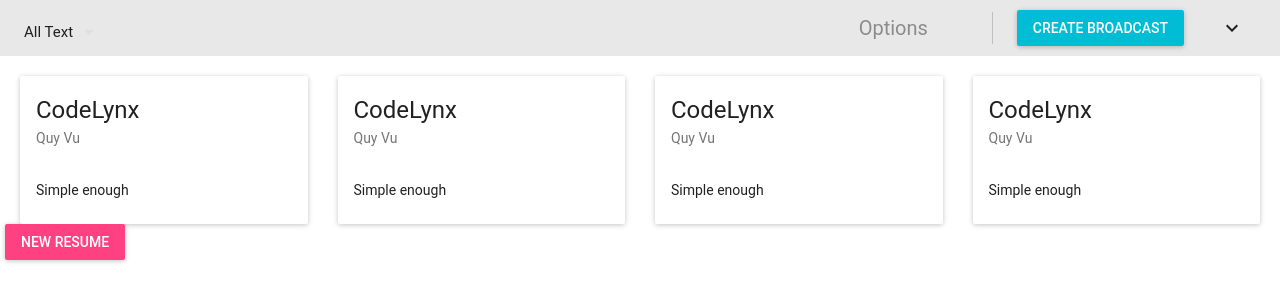
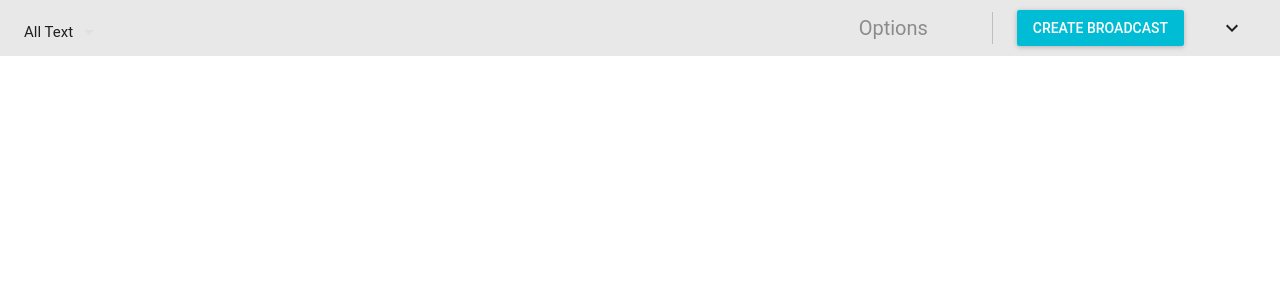
Before and after one commit to hivaids2512/My-Resume-With-React-Redux, a React (Create React App) app: page / in a window 1280 px wide. Shown: the top 302 px of the page. Built offline with nearby package versions, Linux system fonts and the light colour scheme; what react-router-redux, react-tap-event-plugin would draw is missing.

Commit message:
added config routes

```diff
--- a/src/App.js
+++ b/src/App.js
@@ -1,14 +1,23 @@
-import React, { Component } from 'react';
-import logo from './logo.svg';
-import './App.css';
-import RaisedButton from 'material-ui/RaisedButton';
-import AppLayout from './views/components/app-layout'
+import React, { Component } from "react";
+import logo from "./logo.svg";
+import "./App.css";
+import AppToolBar from "./views/components/app-toolbar";
+import AppWorkSpace from "./views/components/app-workspace";
 
 class App extends Component {
   render() {
     return (
       <div>
-        <AppLayout/>
+        <div className="container-fluid">
+          <div className="row">
+            <AppToolBar />
+          </div>
+        </div>
+        <div className="container-fluid" style={{ margin: "20px" }}>
+          <div className="row">
+            {this.props.children}
+          </div>
+        </div>
       </div>
     );
   }
--- a/src/index.js
+++ b/src/index.js
@@ -10,6 +10,7 @@ import store, { history } from "./state/store/StoreConfig";
 import injectTapEventPlugin from "react-tap-event-plugin";
 import MuiThemeProvider from "material-ui/styles/MuiThemeProvider";
 import { Route, Router, IndexRedirect } from "react-router";
+import routes from "./routes";
 
 //Inject Tap event plugin for material ui
 injectTapEventPlugin();
@@ -20,9 +21,7 @@ ReactDOM.render(
   <Provider store={store}>
     <Router history={history}>
       <MuiThemeProvider>
-        <Route>
-          <Route path="/" component={App} />
-        </Route>
+        {routes}
       </MuiThemeProvider>
     </Router>
   </Provider>,
--- /dev/null
+++ b/src/routes/RoutesConfig.js
@@ -0,0 +1,12 @@
+import React from "react";
+import App from "../App";
+import AppWorkSpace from "../views/components/app-workspace";
+import { Route, Router, IndexRedirect } from "react-router";
+
+const routes = (
+  <App>
+    <Route path="/workspace" component={AppWorkSpace} />
+  </App>
+);
+
+export default routes
--- /dev/null
+++ b/src/routes/index.js
@@ -0,0 +1,3 @@
+import routes from './RoutesConfig';
+
+export default routes
--- a/src/state/actions/resume/ResumeAction.js
+++ b/src/state/actions/resume/ResumeAction.js
@@ -1,4 +1,5 @@
 import { ADD_RESUME } from "./ActionTypes";
+import ResumeService from "../../../services/ResumeService";
 
 export const addResumeAction = resume => {
   return {
--- a/src/views/components/app-layout/AppLayout.js
+++ /dev/null
@@ -1,26 +0,0 @@
-import React from "react";
-import AppToolBar from "../app-toolbar";
-import AppWorkSpace from "../app-workspace";
-
-export default class AppLayout extends React.Component {
-  constructor(props) {
-    super(props);
-  }
-
-  render() {
-    return (
-      <div>
-        <div className="container-fluid">
-          <div className="row">
-            <AppToolBar />
-          </div>
-        </div>
-        <div className="container-fluid" style={{margin: "20px"}}>
-          <div className="row">
-            <AppWorkSpace />
-          </div>
-        </div>
-      </div>
-    );
-  }
-}
--- a/src/views/components/app-layout/index.js
+++ /dev/null
@@ -1,3 +0,0 @@
-import AppLayout from './AppLayout';
-
-export default AppLayout
--- a/src/views/containers/resume/ResumeList.js
+++ b/src/views/containers/resume/ResumeList.js
@@ -14,7 +14,7 @@ class ResumeList extends React.Component {
   }
 
   addNewResume (event) {
-    this.props.addResume({name: "quy"})
+    this.props.addResume({name: "quy", description: 'asd', userId: '586fd5ca161b761defc05a31'})
   }
 
   render() {
```
